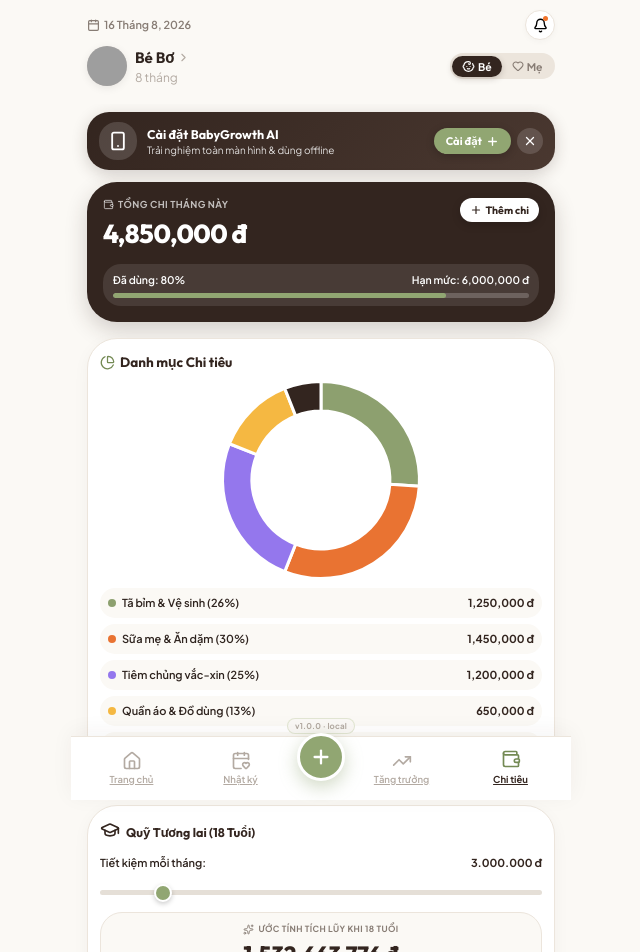
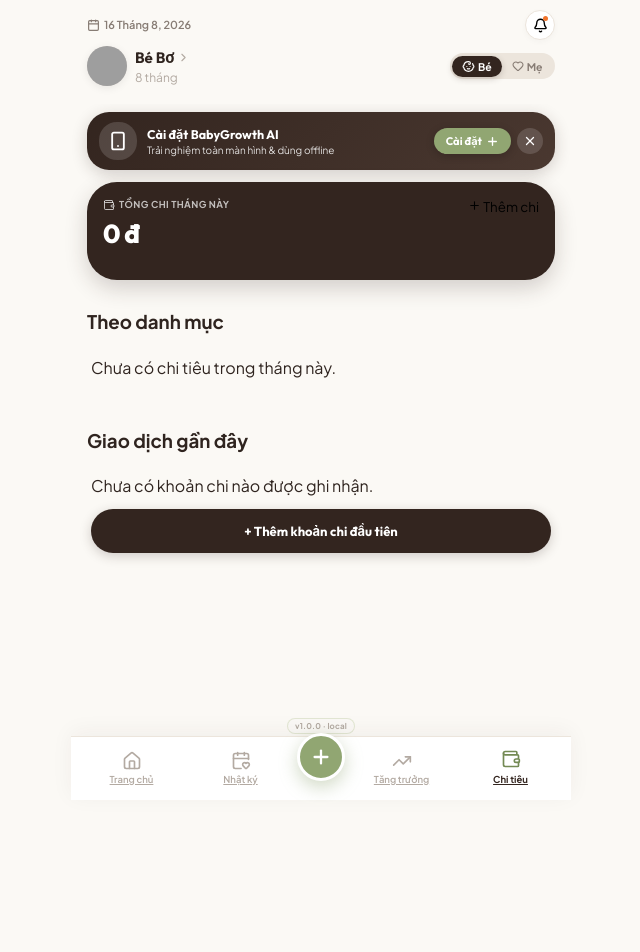
Before and after one commit to dvphuit/baby-growth, a React (Vite) app in the folder app/: page /expenses in a window 1280 px wide. Shown: the top 952 px of the page, without its empty margins (319-959 px from the left). After the commit the page ends 800 px from the top, so only its background shows below. Built offline with nearby package versions, Linux system fonts and the light colour scheme; grey boxes are pictures that could not be loaded.

Commit message:
refactor: derive expenses from real records

```diff
--- a/app/src/components/expenses/ExpensesView.tsx
+++ b/app/src/components/expenses/ExpensesView.tsx
@@ -1,143 +1,105 @@
-import { useBabyStore } from '@/store/useBabyStore';
-import { useState } from 'react';
-import { ExpenseDonut } from './ExpenseDonut';
-import { PieChart, GraduationCap, Plus, Wallet, Sparkles } from 'lucide-react';
+import { useMemo } from 'react';
+import { Pencil, Plus, Trash2, Wallet } from 'lucide-react';
+import { useExpenseStore } from '@/store/useExpenseStore';
 
 interface ExpensesViewProps {
   onOpenAddExpense: () => void;
 }
 
+function isSameMonth(iso: string, now: Date): boolean {
+  const date = new Date(iso);
+  return date.getFullYear() === now.getFullYear() && date.getMonth() === now.getMonth();
+}
+
+function formatCurrency(value: number): string {
+  return `${value.toLocaleString('vi-VN')} đ`;
+}
+
 export const ExpensesView: React.FC<ExpensesViewProps> = ({ onOpenAddExpense }) => {
-  const currentStageData = useBabyStore(s => s.currentStageData());
-  const exp = currentStageData.expenses || {
-    totalMonth: '4,850,000 đ',
-    budgetMonth: '6,000,000 đ',
-    budgetPercent: 80,
-    categories: [],
+  const expenses = useExpenseStore((state) => state.expenses);
+  const updateExpense = useExpenseStore((state) => state.updateExpense);
+  const deleteExpense = useExpenseStore((state) => state.deleteExpense);
+
+  const now = new Date();
+  const monthExpenses = useMemo(() => expenses.filter((record) => isSameMonth(record.occurredAt, now)), [expenses]);
+  const totalMonth = useMemo(() => monthExpenses.reduce((sum, record) => sum + record.amount, 0), [monthExpenses]);
+  const categoryTotals = useMemo(() => {
+    const totals = new Map<string, number>();
+    monthExpenses.forEach((record) => totals.set(record.category, (totals.get(record.category) ?? 0) + record.amount));
+    return [...totals.entries()].sort((a, b) => b[1] - a[1]);
+  }, [monthExpenses]);
+  const recent = useMemo(() => [...expenses].sort((a, b) => new Date(b.occurredAt).getTime() - new Date(a.occurredAt).getTime()).slice(0, 20), [expenses]);
+
+  const handleEdit = (id: string, currentAmount: number, currentNote?: string) => {
+    const amountInput = window.prompt('Số tiền mới (đ)', String(currentAmount));
+    if (amountInput === null) return;
+    const amount = Number(amountInput);
+    if (!Number.isFinite(amount) || amount <= 0) return;
+    const note = window.prompt('Ghi chú', currentNote ?? '');
+    if (note === null) return;
+    updateExpense(id, { amount: Math.round(amount), note: note.trim() || undefined });
   };
-
-  const [savingAmount, setSavingAmount] = useState<number>(3000000);
-
-  // Compound interest calculation for 18 years at 8.5% annual return
-  const years = 18;
-  const rate = 0.085 / 12;
-  const n = years * 12;
-  const futureValue = Math.round(
-    savingAmount * ((Math.pow(1 + rate, n) - 1) / rate) * (1 + rate)
-  );
 
   return (
     <div className="expenses-view-container">
-      {/* 1. EXPENSE SUMMARY HERO */}
-      <div className="expense-summary-hero">
+      <section className="expense-summary-hero">
         <div style={{ display: 'flex', justifyContent: 'space-between', alignItems: 'flex-start' }}>
           <div>
-            <div className="expense-hero-label" style={{ display: 'flex', alignItems: 'center', gap: '4px' }}>
-              <Wallet size={11} /> TỔNG CHI THÁNG NÀY
-            </div>
-            <div className="expense-hero-amount">{exp.totalMonth}</div>
+            <div className="expense-hero-label" style={{ display: 'flex', alignItems: 'center', gap: 4 }}><Wallet size={12} /> TỔNG CHI THÁNG NÀY</div>
+            <div className="expense-hero-amount">{formatCurrency(totalMonth)}</div>
           </div>
-          <button
-            id="btnQuickAddExpenseFromTab"
-            onClick={onOpenAddExpense}
-            style={{
-              background: '#FFFFFF',
-              color: 'var(--color-primary-dark)',
-              border: 'none',
-              fontFamily: 'var(--font-family-display)',
-              fontSize: '10.5px',
-              fontWeight: 700,
-              padding: '5px 10px',
-              borderRadius: 'var(--radius-pill)',
-              cursor: 'pointer',
-              boxShadow: '0 3px 8px rgba(0,0,0,0.18)',
-              display: 'flex',
-              alignItems: 'center',
-              gap: '3px',
-            }}
-          >
-            <Plus size={12} strokeWidth={2.4} />
-            <span>Thêm chi</span>
-          </button>
+          <button type="button" id="btnQuickAddExpenseFromTab" className="btn-primary-small" onClick={onOpenAddExpense}><Plus size={13} /> Thêm chi</button>
         </div>
+      </section>
 
-        <div className="budget-progress-box">
-          <div className="budget-text-row">
-            <span>Đã dùng: {exp.budgetPercent}%</span>
-            <span>Hạn mức: {exp.budgetMonth}</span>
+      <section className="app-card" style={{ marginTop: 12 }}>
+        <div className="section-header-row"><h3 className="section-title">Theo danh mục</h3></div>
+        {categoryTotals.length === 0 ? (
+          <div className="empty-state" style={{ padding: '20px 4px' }}><p>Chưa có chi tiêu trong tháng này.</p></div>
+        ) : (
+          <div className="expense-categories-list">
+            {categoryTotals.map(([category, amount]) => (
+              <div key={category} className="expense-cat-item">
+                <span className="cat-name">{category}</span>
+                <span className="cat-amount">{formatCurrency(amount)}</span>
+              </div>
+            ))}
           </div>
-          <div className="budget-bar-track">
-            <div className="budget-bar-fill" style={{ width: `${exp.budgetPercent}%` }}></div>
+        )}
+      </section>
+
+      <section className="app-card" style={{ marginTop: 12 }}>
+        <div className="section-header-row"><h3 className="section-title">Giao dịch gần đây</h3></div>
+        {recent.length === 0 ? (
+          <div className="empty-state" style={{ padding: '20px 4px' }}>
+            <p>Chưa có khoản chi nào được ghi nhận.</p>
+            <button type="button" className="log-btn-primary" onClick={onOpenAddExpense}>+ Thêm khoản chi đầu tiên</button>
           </div>
-        </div>
-      </div>
-
-      {/* 2. CATEGORY BREAKDOWN CHART CARD */}
-      <div className="chart-card-container">
-        <div className="card-header-row">
-          <div className="card-title">
-            <PieChart size={15} color="var(--color-sage-dark)" />
-            <span>Danh mục Chi tiêu</span>
+        ) : (
+          <div className="timeline-list">
+            {recent.map((record) => (
+              <article key={record.id} className="timeline-item-card" style={{ padding: 12 }}>
+                <div style={{ display: 'flex', justifyContent: 'space-between', gap: 10 }}>
+                  <div>
+                    <strong>{record.category}</strong>
+                    <div style={{ fontSize: 12, color: 'var(--color-text-muted)', marginTop: 3 }}>
+                      {new Intl.DateTimeFormat('vi-VN', { day: '2-digit', month: '2-digit', year: 'numeric', hour: '2-digit', minute: '2-digit' }).format(new Date(record.occurredAt))}
+                    </div>
+                    {record.note && <div style={{ fontSize: 12, marginTop: 4 }}>{record.note}</div>}
+                  </div>
+                  <div style={{ textAlign: 'right' }}>
+                    <strong>{formatCurrency(record.amount)}</strong>
+                    <div style={{ display: 'flex', gap: 5, justifyContent: 'flex-end', marginTop: 7 }}>
+                      <button type="button" className="metric-pill-choice" aria-label={`Sửa ${record.category}`} onClick={() => handleEdit(record.id, record.amount, record.note)}><Pencil size={13} /></button>
+                      <button type="button" className="metric-pill-choice" aria-label={`Xóa ${record.category}`} onClick={() => deleteExpense(record.id)}><Trash2 size={13} /></button>
+                    </div>
+                  </div>
+                </div>
+              </article>
+            ))}
           </div>
-        </div>
-
-        <ExpenseDonut expenseData={exp} />
-
-        <div className="expense-categories-list">
-          {(exp.categories || []).map((cat, idx) => (
-            <div key={idx} className="expense-cat-item">
-              <div className="cat-item-left">
-                <div className="cat-color-dot" style={{ background: cat.color }}></div>
-                <span className="cat-name">
-                  {cat.name} ({cat.percent}%)
-                </span>
-              </div>
-              <span className="cat-amount">{cat.amount}</span>
-            </div>
-          ))}
-        </div>
-      </div>
-
-      {/* 3. FUTURE PLANNING & SAVINGS CALCULATOR */}
-      <div className="future-calc-card">
-        <div className="future-calc-header">
-          <div style={{ color: 'var(--color-primary-dark)' }}>
-            <GraduationCap size={20} />
-          </div>
-          <span className="future-calc-title">Quỹ Tương lai (18 Tuổi)</span>
-        </div>
-
-        <div className="slider-control-group">
-          <div className="slider-label-row">
-            <span>Tiết kiệm mỗi tháng:</span>
-            <strong id="sliderSavingVal" style={{ color: 'var(--color-primary-dark)' }}>
-              {savingAmount.toLocaleString('vi-VN')} đ
-            </strong>
-          </div>
-          <input
-            type="range"
-            min="500000"
-            max="20000000"
-            step="500000"
-            value={savingAmount}
-            className="custom-range-slider"
-            id="monthlySavingSlider"
-            onChange={(e) => setSavingAmount(parseInt(e.target.value, 10))}
-          />
-        </div>
-
-        <div className="future-result-box">
-          <span className="future-result-label" style={{ display: 'flex', alignItems: 'center', justifyContent: 'center', gap: '4px' }}>
-            <Sparkles size={11} /> ƯỚC TÍNH TÍCH LŨY KHI 18 TUỔI
-          </span>
-          <div className="future-result-amount" id="futureAccumulatedVal">
-            {futureValue.toLocaleString('vi-VN')} đ
-          </div>
-          <div style={{ fontSize: '9.5px', color: 'var(--color-text-muted)', marginTop: '3px' }}>
-            *Giả định lãi kép 8.5%/năm qua quỹ đầu tư giáo dục.
-          </div>
-        </div>
-      </div>
+        )}
+      </section>
     </div>
   );
 };
```
